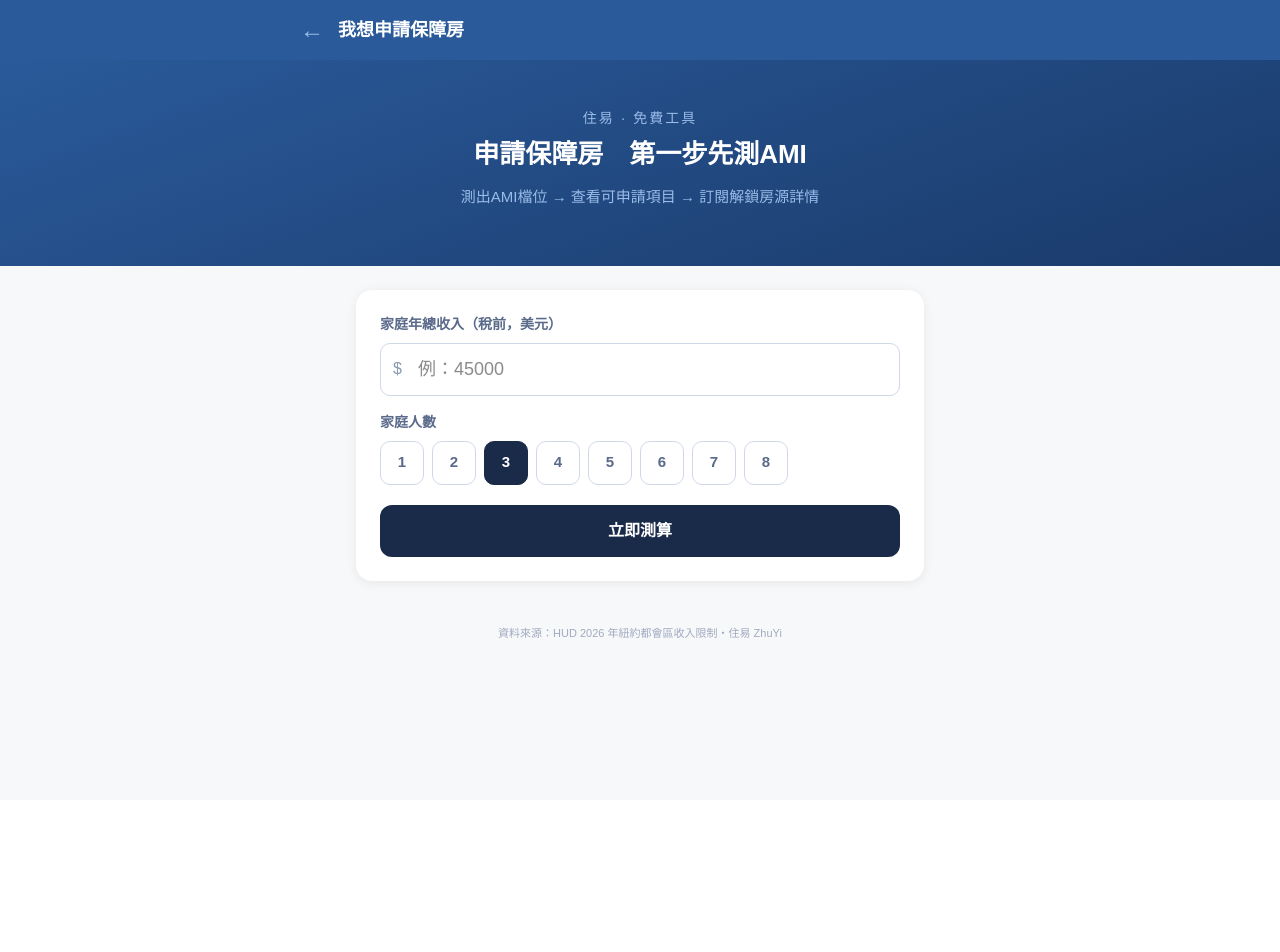
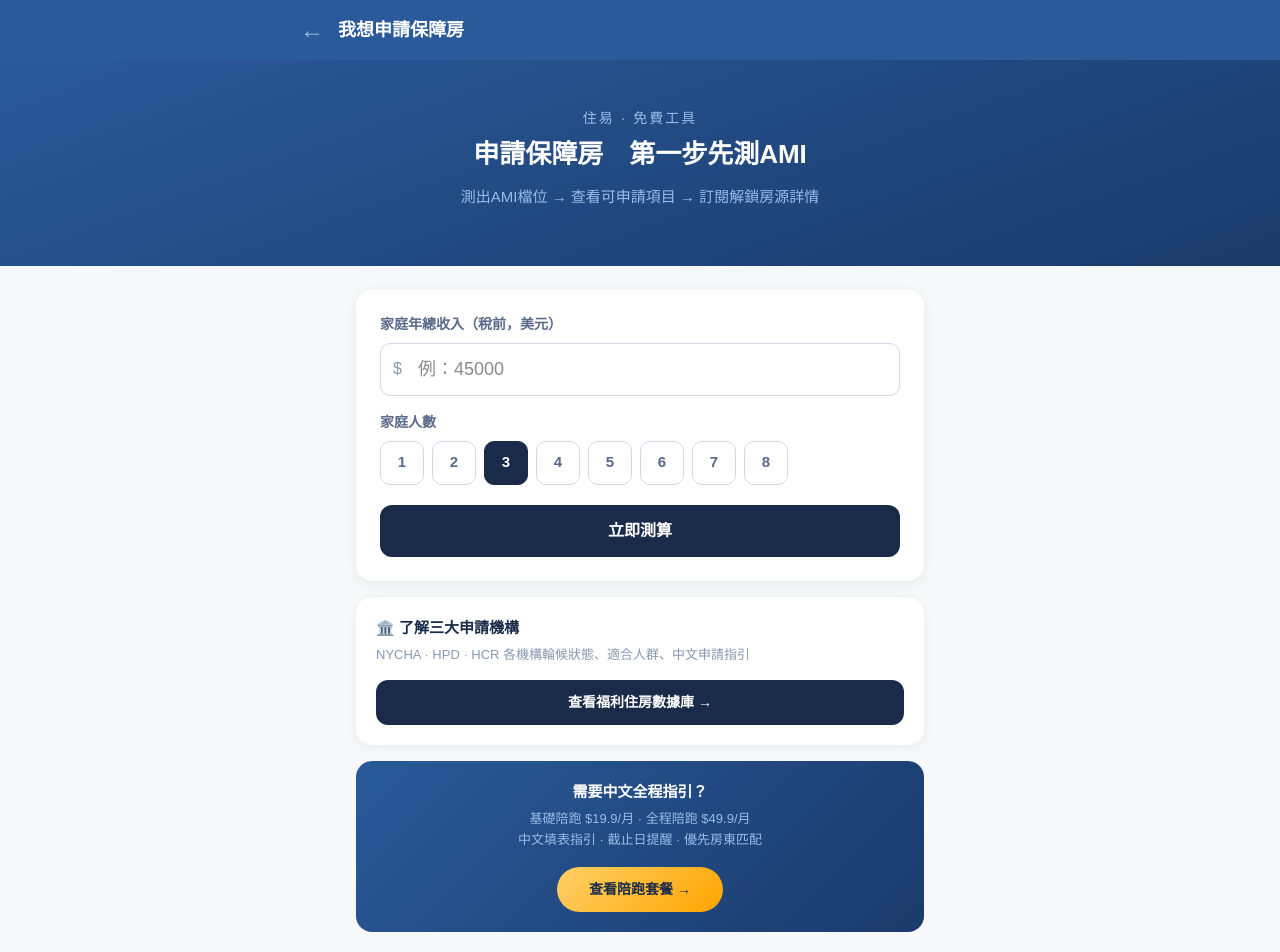
Before and after one commit to mtaiya2026jan-beep/zhuyi, a Next.js app: page /ami in a window 1280 px wide. Shown: the top 952 px of the page. Before the commit the page ends 800 px from the top, so only its background shows below. Built offline with nearby package versions, Linux system fonts and the light colour scheme.

Commit message:
feat: AMI頁數據庫入口永遠顯示，加訂閱按鈕

```diff
--- a/src/app/ami/page.tsx
+++ b/src/app/ami/page.tsx
@@ -1,26 +1,27 @@
 "use client";
-import { useState } from "react";
-export default function AmiPage() {
-  const [income, setIncome] = useState("");
-  const [size, setSize] = useState(3);
-  const [result, setResult] = useState<{pct:number;label:string;color:string;bg:string;border:string;programs:string[];note:string;base:number} | null>(null);
-  const AMI: Record<number,number> = {1:97000,2:110850,3:124700,4:138550,5:149650,6:160750,7:171800,8:182900};
-  const TIERS = [
+import {useState} from "react";
+
+export default function AmiPage(){
+  const [income,setIncome]=useState("");
+  const [size,setSize]=useState(3);
+  const [result,setResult]=useState<{pct:number;label:string;color:string;bg:string;border:string;programs:string[];note:string;base:number}|null>(null);
+  const AMI:Record<number,number>={1:97000,2:110850,3:124700,4:138550,5:149650,6:160750,7:171800,8:182900};
+  const TIERS=[
     {maxPct:30,label:"極低收入",color:"#E84A4A",bg:"#FFF0F0",border:"#E84A4A",programs:["Section 8持券（最優先）","NYCHA公房申請","SOTA緊急住房"],note:"優先級最高，福利最多"},
     {maxPct:50,label:"很低收入",color:"#E87D2A",bg:"#FFF6EE",border:"#E87D2A",programs:["Section 8持券","Housing Connect保障房","低收入稅收抵免房"],note:"可申請大部分保障房項目"},
     {maxPct:80,label:"低收入",color:"#D4A017",bg:"#FFFBEE",border:"#D4A017",programs:["Housing Connect低價房","部分市補貼項目","工薪家庭住房計劃"],note:"仍可申請多個補貼項目"},
     {maxPct:120,label:"中等收入",color:"#4A8F6F",bg:"#F0FAF5",border:"#4A8F6F",programs:["Housing Connect中價房","421-a優惠房","部分工薪家庭項目"],note:"可申請中價保障房抽籤"},
     {maxPct:999,label:"中高收入",color:"#5A6A8A",bg:"#F4F6FB",border:"#5A6A8A",programs:["Housing Connect中高價房","市場價優先抽籤（部分樓盤）"],note:"選擇有限，建議關注市場價房源"},
   ];
-  function calc() {
-    const inc = parseFloat(income);
-    if (!inc || inc <= 0) return;
-    const base = AMI[Math.min(Math.max(size,1),8)];
-    const pct = Math.round((inc/base)*100);
-    const tier = TIERS.find(t => pct <= t.maxPct) ?? TIERS[TIERS.length-1];
-    setResult({pct, ...tier, base});
+  function calc(){
+    const inc=parseFloat(income);
+    if(!inc||inc<=0) return;
+    const base=AMI[Math.min(Math.max(size,1),8)];
+    const pct=Math.round((inc/base)*100);
+    const tier=TIERS.find(t=>pct<=t.maxPct)??TIERS[TIERS.length-1];
+    setResult({pct,...tier,base});
   }
-  return (
+  return(
     <div style={{fontFamily:"PingFang TC,sans-serif",minHeight:"100vh",background:"#F7F8FA"}}>
       <div style={{background:"#2A5A9A",padding:"0 20px",position:"sticky",top:0,zIndex:100}}>
         <div style={{maxWidth:680,margin:"0 auto",display:"flex",alignItems:"center",height:60,gap:14}}>
@@ -33,14 +34,17 @@ export default function AmiPage() {
         <h1 style={{margin:0,fontSize:26,fontWeight:700,color:"#fff",lineHeight:1.35}}>申請保障房　第一步先測AMI</h1>
         <p style={{margin:"12px 0 0",fontSize:15,color:"#9ABCE8",lineHeight:1.7}}>測出AMI檔位 → 查看可申請項目 → 訂閱解鎖房源詳情</p>
       </div>
-      <div style={{maxWidth:600,margin:"0 auto",padding:"24px 16px"}}>
-        <div style={{background:"#fff",borderRadius:16,padding:24,marginBottom:20,boxShadow:"0 2px 12px rgba(0,0,0,0.07)"}}>
+
+      <div style={{maxWidth:600,margin:"0 auto",padding:"24px 16px 48px"}}>
+
+        {/* AMI計算器 */}
+        <div style={{background:"#fff",borderRadius:16,padding:24,marginBottom:16,boxShadow:"0 2px 12px rgba(0,0,0,0.07)"}}>
           <label style={{display:"block",fontSize:14,color:"#5A6A8A",marginBottom:8,fontWeight:600}}>家庭年總收入（稅前，美元）</label>
           <div style={{display:"flex",alignItems:"center",border:"1.5px solid #D0D8E8",borderRadius:10,overflow:"hidden",marginBottom:16}}>
             <span style={{padding:"0 12px",color:"#8899B0",fontSize:16}}>$</span>
             <input type="number" value={income} onChange={e=>setIncome(e.target.value)} placeholder="例：45000"
               style={{flex:1,border:"none",outline:"none",fontSize:18,padding:"12px 4px",background:"transparent"}}
-              onKeyDown={e=>e.key==="Enter"&&calc()} />
+              onKeyDown={e=>e.key==="Enter"&&calc()}/>
           </div>
           <label style={{display:"block",fontSize:14,color:"#5A6A8A",marginBottom:8,fontWeight:600}}>家庭人數</label>
           <div style={{display:"flex",gap:8,marginBottom:20,flexWrap:"wrap"}}>
@@ -51,12 +55,13 @@ export default function AmiPage() {
               </button>
             ))}
           </div>
-          <button onClick={calc}
-            style={{width:"100%",padding:14,borderRadius:12,border:"none",background:"#1A2B4A",color:"#fff",fontSize:16,fontWeight:700,cursor:"pointer"}}>
+          <button onClick={calc} style={{width:"100%",padding:14,borderRadius:12,border:"none",background:"#1A2B4A",color:"#fff",fontSize:16,fontWeight:700,cursor:"pointer"}}>
             立即測算
           </button>
         </div>
-        {result && (
+
+        {/* 測算結果 */}
+        {result&&(
           <>
             <div style={{background:result.bg,border:`2px solid ${result.border}`,borderRadius:16,padding:20,marginBottom:16,textAlign:"center"}}>
               <div style={{fontSize:13,color:result.color,fontWeight:700,marginBottom:4}}>你的家庭年收入 = {result.pct}% AMI</div>
@@ -73,7 +78,7 @@ export default function AmiPage() {
                 </div>
               ))}
             </div>
-            <div style={{background:"#1A2B4A",borderRadius:16,padding:20,color:"#fff"}}>
+            <div style={{background:"#1A2B4A",borderRadius:16,padding:20,marginBottom:16,color:"#fff"}}>
               <div style={{fontSize:14,fontWeight:700,marginBottom:12}}>📋 你的下一步行動</div>
               {(result.pct<=50?[
                 {icon:"🏠",text:"立即登記 Section 8 持券候補名單"},
@@ -95,6 +100,25 @@ export default function AmiPage() {
             </div>
           </>
         )}
+
+        {/* 福利住房數據庫 — 永遠顯示 */}
+        <div style={{background:"#fff",borderRadius:16,padding:20,marginBottom:16,boxShadow:"0 2px 12px rgba(0,0,0,0.06)"}}>
+          <div style={{fontSize:15,fontWeight:700,color:"#1A2B4A",marginBottom:6}}>🏛️ 了解三大申請機構</div>
+          <div style={{fontSize:13,color:"#8899B0",marginBottom:14,lineHeight:1.6}}>NYCHA · HPD · HCR 各機構輪候狀態、適合人群、中文申請指引</div>
+          <a href="/database" style={{display:"block",padding:"12px",borderRadius:12,background:"#1A2B4A",color:"#fff",fontSize:14,fontWeight:700,textDecoration:"none",textAlign:"center"}}>
+            查看福利住房數據庫 →
+          </a>
+        </div>
+
+        {/* 訂閱按鈕 — 永遠顯示 */}
+        <div style={{background:"linear-gradient(135deg,#2A5A9A,#1A3A6A)",borderRadius:16,padding:20,textAlign:"center"}}>
+          <div style={{fontSize:15,fontWeight:700,color:"#fff",marginBottom:6}}>需要中文全程指引？</div>
+          <div style={{fontSize:13,color:"#9ABCE8",marginBottom:16,lineHeight:1.6}}>基礎陪跑 $19.9/月 · 全程陪跑 $49.9/月<br/>中文填表指引 · 截止日提醒 · 優先房東匹配</div>
+          <a href="/pricing" style={{display:"inline-block",padding:"12px 32px",borderRadius:50,background:"linear-gradient(135deg,#FFD066,#FFA500)",color:"#1A2B4A",fontSize:14,fontWeight:800,textDecoration:"none"}}>
+            查看陪跑套餐 →
+          </a>
+        </div>
+
         <div style={{textAlign:"center",padding:"24px 0 0",fontSize:11,color:"#A0AABF"}}>
           資料來源：HUD 2026 年紐約都會區收入限制・住易 ZhuYi
         </div>
```
